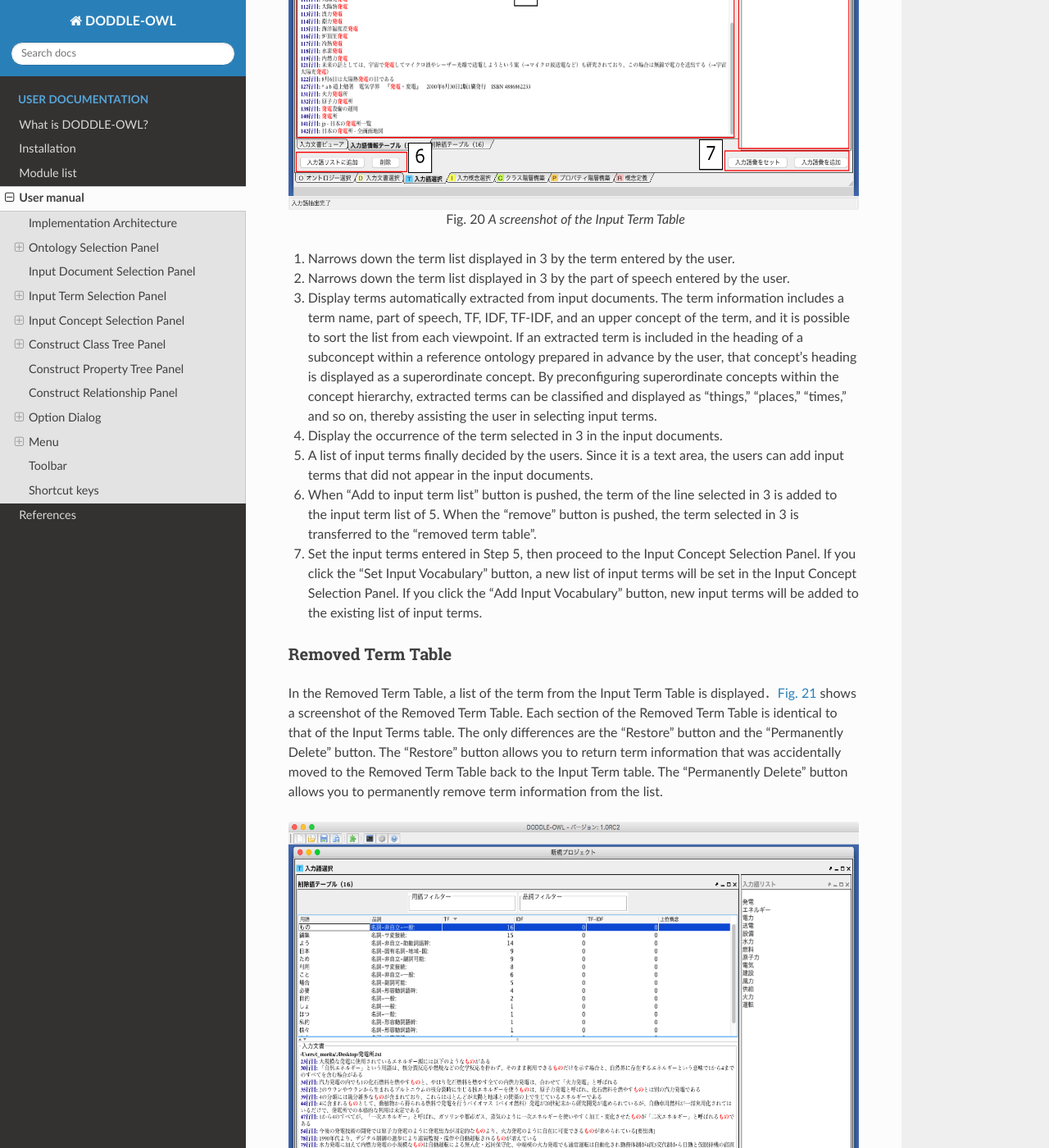
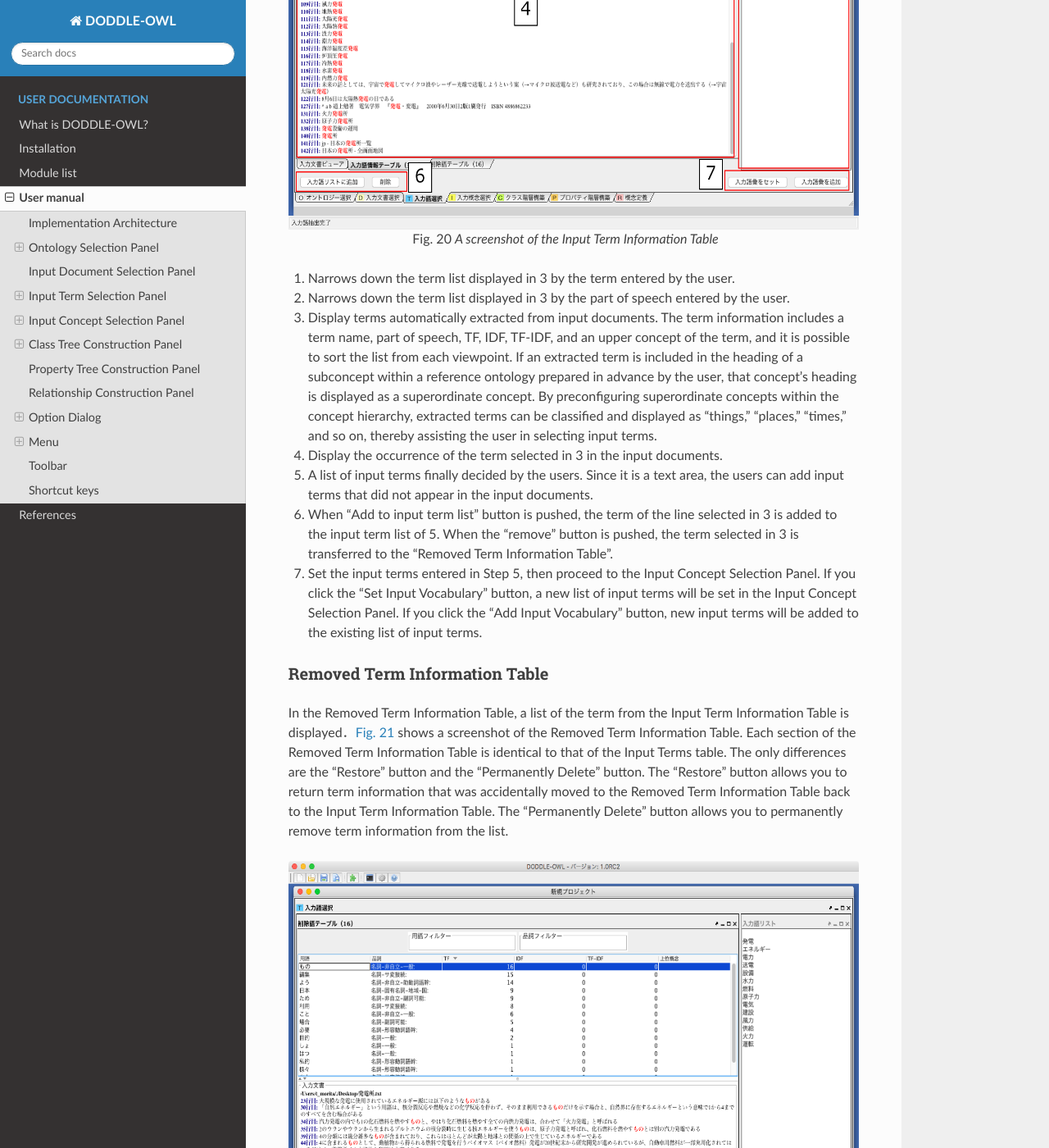
Before and after one commit to doddle-owl/doddle-owl-en-docs, a Sphinx documentation site: the page built from docs/source/user_manual.rst, in a window 1280 px wide and 1400 px high, scrolled down 10109 px. Shown: the whole window at 82% size. Built offline with Sphinx 7.4.7 and the Read the Docs theme 3.1.0, drawn with Linux system fonts in a browser that asks for light colours; some of the changed text lies outside the part shown.

Commit message:
update modules, references, user_manual

```diff
--- a/docs/source/modules.rst
+++ b/docs/source/modules.rst
@@ -210,7 +210,7 @@ For input terms that do not result in an exact match, the system applies morphol
 
 For example, consider the input term "rocket delivery system". If "rocket delivery system" does not produce an exact match, it is decomposed into "rocket," "delivery," and "system" via morphological analysis. The system first attempts to match "delivery system", and then "system". In this case, if "delivery system" is not found but "system" exists in the reference ontology, the concept for "system" is presented as a candidate meaning. The user then decides whether to define "rocket delivery system" as a hyponym of the "system" concept or as an alias for it.
 
-Input terms that do not match any concept in the reference ontology are categorized as undefined terms. In the ontology refinement module, the user manually defines their hierarchical relationships at appropriate positions within the taxonomy. Furthermore, even if an input term matches a concept in the reference ontology, a semantically equivalent concept may not exist. In such cases, by selecting "undefined terms" during selection, the term is categorized as an undefined term. As with unmatched terms, the user manually defines the hierarchical position for these terms later.
+Input terms that do not match any concept in the reference ontology are categorized as unmatched terms. In the ontology refinement module, the user manually defines their hierarchical relationships at appropriate positions within the taxonomy. Furthermore, even if an input term matches a concept in the reference ontology, a semantically equivalent concept may not exist. In such cases, by selecting "unmatched terms" during selection, the term is categorized as an unmatched term. As with unmatched terms, the user manually defines the hierarchical position for these terms later.
 
 Semi-automation of input concept selection
 ~~~~~~~~~~~~~~~~~~~~~~~~~~~~~~~~~~~~~~~~~~~~~~~~~~~~~~~~
--- a/docs/source/user_manual.rst
+++ b/docs/source/user_manual.rst
@@ -236,7 +236,7 @@ We describe the details of each part in :numref:`input-document-selection-panel`
 
 Input Term Selection Panel
 =================================
-The Input Term Selection Panel is composed of the Input Document Viewer, the Input Term Table, and the Removed Term Table. Each component will be described below.
+The Input Term Selection Panel is composed of the Input Document Viewer, the Input Term Information Table, and the Removed Term Information Table. Each component will be described below.
 
 Input Document Viewer
 --------------------------
@@ -258,39 +258,39 @@ In the Input Document Viewer, the user can select input terms while viewing the
 #. The users can manually add terms that could not be extracted. By selecting the range in 3 and right clicking on the mouse, the users can add terms manually as well. For added terms, a blue hyperlink is established in 3.
 #. Select a type (compound words, nouns, verbs, other parts of speech) of the term that makes a hyperlink to the content of the input document displayed in 3.
 
-Input Term Table
+Input Term Information Table
 ---------------------------------
-In the Input Term Table, it is possible to select input terms from terms automatically extracted from the input documents. :numref:`input-term-table` shows a screenshot of the Input Term Table. The details of eatch part of the Input Term Table are shown below.
+In the Input Term Information Table, it is possible to select input terms from terms automatically extracted from the input documents. :numref:`input-term-table` shows a screenshot of the Input Term Information Table. The details of eatch part of the Input Term Information Table are shown below.
 
 .. _input-term-table:
 .. figure:: figures/input-term-table.png
    :scale: 60 %
-   :alt: A screenshot of the Input Term Table
+   :alt: A screenshot of the Input Term Information Table
    :align: center
 
-   A screenshot of the Input Term Table
+   A screenshot of the Input Term Information Table
 
 #. Narrows down the term list displayed in 3 by the term entered by the user.
 #. Narrows down the term list displayed in 3 by the part of speech entered by the user.
 #. Display terms automatically extracted from input documents. The term information includes a term name, part of speech, TF, IDF, TF-IDF, and an upper concept of the term, and it is possible to sort the list from each viewpoint. If an extracted term is included in the heading of a subconcept within a reference ontology prepared in advance by the user, that concept’s heading is displayed as a superordinate concept. By preconfiguring superordinate concepts within the concept hierarchy, extracted terms can be classified and displayed as “things,” “places,” “times,” and so on, thereby assisting the user in selecting input terms.
 #. Display the occurrence of the term selected in 3 in the input documents.
 #. A list of input terms finally decided by the users. Since it is a text area, the users can add input terms that did not appear in the input documents.
-#. When "Add to input term list" button is pushed, the term of the line selected in 3 is added to the input term list of 5. When the "remove" button is pushed, the term selected in 3 is transferred to the "removed term table".
+#. When "Add to input term list" button is pushed, the term of the line selected in 3 is added to the input term list of 5. When the "remove" button is pushed, the term selected in 3 is transferred to the "Removed Term Information Table".
 #. Set the input terms entered in Step 5, then proceed to the Input Concept Selection Panel. If you click the "Set Input Vocabulary" button, a new list of input terms will be set in the Input Concept Selection Panel. If you click the "Add Input Vocabulary" button, new input terms will be added to the existing list of input terms.
 
 
-Removed Term Table
+Removed Term Information Table
 ------------------------------------
-In the Removed Term Table, a list of the term from the Input Term Table is displayed．:numref:`removed-term-table` shows a screenshot of the Removed Term Table. Each section of the Removed Term Table is identical to that of the Input Terms table. The only differences are the "Restore" button and the "Permanently Delete" button. The "Restore" button allows you to return term information that was accidentally moved to the Removed Term Table back to the Input Term table. The "Permanently Delete" button allows you to permanently remove term information from the list.
+In the Removed Term Information Table, a list of the term from the Input Term Information Table is displayed．:numref:`removed-term-table` shows a screenshot of the Removed Term Information Table. Each section of the Removed Term Information Table is identical to that of the Input Terms table. The only differences are the "Restore" button and the "Permanently Delete" button. The "Restore" button allows you to return term information that was accidentally moved to the Removed Term Information Table back to the Input Term Information Table. The "Permanently Delete" button allows you to permanently remove term information from the list.
 
 
 .. _removed-term-table:
 .. figure:: figures/removed-term-table.png
    :scale: 60 %
-   :alt: A screenshot of the Removed Term Table
+   :alt: A screenshot of the Removed Term Information Table
    :align: center
 
-   A screenshot of the Removed Term Table
+   A screenshot of the Removed Term Information Table
 
 Input Concept Selection Panel
 ==================================
@@ -403,21 +403,21 @@ The "Partial Match Options" in :numref:`input-concept-selection-panel-construct-
 Clicking the "Build Class Hierarchy" button at the right end of :numref:`input-concept-selection-panel-construct-concept-tree-option` builds only the class hierarchy in the class hierarchy construction panel, based on the hierarchy construction options described above. Clicking the "Build Class and Property Hierarchies" button builds both the class hierarchy and the property hierarchy in the class hierarchy construction panel and the property hierarchy construction panel respectively, based on the hierarchy construction options described above. In order to build both the class hierarchy and the property hierarchy, either the EDR General Dictionary or an OWL ontology containing a property hierarchy must be set as the reference ontology.
 
 
-Construct Class Tree Panel
+Class Tree Construction Panel
 =================================================
 :numref:`construct-class-tree-panel` shows the class hierarchy construction panel.
 
 .. _construct-class-tree-panel:
 .. figure:: figures/construct-class-tree-panel.png
    :scale: 60 %
-   :alt: Construct Class Tree Panel
+   :alt: Class Tree Construction Panel
    :align: center
 
-   Construct Class Tree Panel
+   Class Tree Construction Panel
 
 The following describes each component.
 
-#. **Undefined Term List**: A list of input terms that did not match any concept in the reference ontology. By selecting a term from the list and dragging and dropping it onto the "Is-a Hierarchy Panel", the undefined term can be added as a concept to the Is-a hierarchy.
+#. **Unmatched Term List**: A list of input terms that did not match any concept in the reference ontology. By selecting a term from the list and dragging and dropping it onto the "Is-a Hierarchy Panel", the unmatched term can be added as a concept to the Is-a hierarchy.
 #. **Concept Information Panel**: Displays the URI, preferred label (the label shown in the hierarchy), labels, descriptions, and concept change management information for the concept selected in the concept hierarchy. Labels and descriptions can be assigned language attributes, and can be added, edited, and deleted.
 #. **Concept Hierarchy Panel**: Comprises the Is-a hierarchy and the Has-a hierarchy. Concepts can be searched, added, deleted, and otherwise managed.
 #. **Concept Change Management Panel**: Displays lists of matching result analysis results, pruning result analysis results, and concepts involved in multiple inheritance; selecting an item in any list highlights the corresponding candidate location for correction in the Is-a hierarchy.
@@ -431,10 +431,10 @@ Concept Information Panel
 .. _construct-class-tree-panel-concept-info:
 .. figure:: figures/construct-class-tree-panel-concept-info.png
    :scale: 60 %
-   :alt: Construct Class Tree Panel: Concept Information Panel
+   :alt: Class Tree Construction Panel: Concept Information Panel
    :align: center
 
-   Construct Class Tree Panel: Concept Information Panel
+   Class Tree Construction Panel: Concept Information Panel
 
 The following describes each component of the Concept Information Panel.
 
@@ -451,10 +451,10 @@ Is-a and Has-a Hierarchy Panel
 .. _construct-class-tree-panel-isa-hasa-tree-panel:
 .. figure:: figures/construct-class-tree-panel-isa-hasa-tree-panel.png
    :scale: 60 %
-   :alt: Construct Class Tree Panel: Is-a and Has-a Hierarchy Panel
+   :alt: Class Tree Construction Panel: Is-a and Has-a Hierarchy Panel
    :align: center
 
-   Construct Class Tree Panel: Is-a and Has-a Hierarchy Panel
+   Class Tree Construction Panel: Is-a and Has-a Hierarchy Panel
 
 #. This is the area for searching concepts in the concept hierarchy. Entering a search keyword in the text field and clicking the "Search" button selects concepts that satisfy the search options. When multiple candidates exist, the "Next" button or the "Previous" button can be used to navigate to another candidate concept. The available search options include language, concept label, and concept description. When the "Exact Match Search" checkbox is checked, only concepts whose labels or descriptions exactly match the entered search keyword are retrieved. When the "Exact Match Search" checkbox is unchecked, a partial match search is performed, retrieving concepts whose labels or descriptions contain the search keyword as a substring. When the "URI Search" checkbox is checked, concept URIs are also included as search targets. When the "Case-Sensitive" checkbox is checked, searches against English labels or descriptions are performed in a case-sensitive manner.
 #. A toolbar available for editing the Is-a hierarchy and the Has-a hierarchy. The toolbar provides the same functionality as the popup menu shown in :numref:`construct-class-tree-panel-popup-menu`, which is displayed when a concept in the hierarchy is right-clicked with the mouse.
@@ -463,10 +463,10 @@ Is-a and Has-a Hierarchy Panel
 .. _construct-class-tree-panel-popup-menu:
 .. figure:: figures/construct-class-tree-panel-popup-menu.png
    :scale: 60 %
-   :alt: Construct Class Tree Panel: Popup menu
+   :alt: Class Tree Construction Panel: Popup menu
    :align: center
 
-   Construct Class Tree Panel: Popup menu
+   Class Tree Construction Panel: Popup menu
 
 :numref:`construct-class-tree-panel-popup-menu` shows the popup menu of the Is-a Hierarchy Panel. The main difference between the Is-a Hierarchy Panel and the Has-a Hierarchy Panel is that the Has-a Hierarchy Panel defines Has-a relationships using concepts defined in the Is-a Hierarchy Panel. In addition, the "Delete Concept" operation described below cannot be performed in the Has-a hierarchy.
 
@@ -475,10 +475,10 @@ DODDLE-OWL provides three types of concept deletion. "Delete Concept" deletes al
 .. _construct-class-tree-panel-node-icon:
 .. figure:: figures/construct-class-tree-panel-node-icon.png
    :scale: 60 %
-   :alt: Construct Class Tree Panel: Node icon
+   :alt: Class Tree Construction Panel: Node icon
    :align: center
 
-   Construct Class Tree Panel: Node icon
+   Class Tree Construction Panel: Node icon
 
 The classes in the Is-a Hierarchy Panel and the Has-a Hierarchy Panel of the class hierarchy construction panel are of four types, as shown in :numref:`construct-class-tree-panel-node-icon`.
 
@@ -489,10 +489,10 @@ Concept Drift Management Panel
 .. _construct-class-tree-panel-concept-drift-management-panel:
 .. figure:: figures/construct-class-tree-panel-concept-drift-management-panel.png
    :scale: 60 %
-   :alt: Construct Class Tree Panel: Concept Drift Management Panel
+   :alt: Class Tree Construction Panel: Concept Drift Management Panel
    :align: center
 
-   Construct Class Tree Panel: Concept Drift Management Panel
+   Class Tree Construction Panel: Concept Drift Management Panel
 
 The following describes each component of the Concept Change Management Panel.
 
@@ -500,42 +500,42 @@ The following describes each component of the Concept Change Management Panel.
 #. Displays the results of pruning result analysis as a list. The "Pruned Concept List" at the bottom of component 2 presents the concepts that were pruned during concept hierarchy construction — specifically, the concepts that lay between the selected concept and its superordinate concept. Clicking the "Pruning Result Analysis" button displays in the list those concepts from which more intermediate concepts were removed than the number specified in the text field to the left of the button. When it has been confirmed that a pruning result analysis result requires no correction, or after a correction has been made, clicking the "Confirm Pruning Result Analysis Result" button removes the selected item from the list. (The number of pruned concepts for the concept in question becomes zero.)
 #. Displays a list of concepts involved in multiple inheritance. Selecting an item from the list displays at the bottom of component 3 a list of nodes that are involved in multiple inheritance. Selecting one of these nodes navigates to the corresponding concept in the Is-a Hierarchy Panel and selects the node. Clicking the "Delete Link to Superordinate Concept" button removes the relationship between the selected concept and its superordinate concept.
 
-Construct Property Tree Panel
+Property Tree Construction Panel
 ========================================================
 :numref:`construct-property-tree-panel` shows the property hierarchy construction panel.
 
 .. _construct-property-tree-panel:
 .. figure:: figures/construct-property-tree-panel.png
    :scale: 60 %
-   :alt: Construct Property Tree Panel
+   :alt: Property Tree Construction Panel
    :align: center
 
-   Construct Property Tree Panel
+   Property Tree Construction Panel
 
 The majority of the components of the property hierarchy construction panel are the same as those of the class hierarchy construction panel. The difference is the presence of the Concept Definition Panel at  :numref:`construct-property-tree-panel`-1. When the EDR General Dictionary is specified as the general ontology and a property hierarchy is built, the Concept Definition Panel automatically defines the concepts that are in an agent or object relationship in the EDR Concept Description Dictionary as the domain and range respectively. It is also possible to reference the class hierarchy to add domains and ranges manually.
 
 .. _construct-property-tree-panel-node-icon:
 .. figure:: figures/construct-property-tree-panel-node-icon.png
    :scale: 60 %
-   :alt: Construct Property Tree Panel: Node icon
+   :alt: Property Tree Construction Panel: Node icon
    :align: center
 
-   Construct Property Tree Panel: Node icon
+   Property Tree Construction Panel: Node icon
 
 The properties in the Is-a Hierarchy Panel and the Has-a Hierarchy Panel of the property hierarchy construction panel are of four types, as shown in :numref:`construct-property-tree-panel-node-icon`.
 
 
-Construct Relationship Panel
+Relationship Construction Panel
 =============================================
 :numref:`construct-relationship-panel` shows a screenshot of the relationship construction panel.
 
 .. _construct-relationship-panel:
 .. figure:: figures/construct-relationship-panel.png
    :scale: 60 %
-   :alt: Construct Relationship Panel
+   :alt: Relationship Construction Panel
    :align: center
 
-   Construct Relationship Panel
+   Relationship Construction Panel
 
 The following describes each component of the relationship construction panel.
 
@@ -647,7 +647,7 @@ File menu
 
 * Open recent project
 * Open :math:`\rightarrow` Inut Term List
-* Open :math:`\rightarrow` Input Term Table
+* Open :math:`\rightarrow` Input Term Information Table
 * Open :math:`\rightarrow` Concept Definition
 * Open :math:`\rightarrow` Input Concept Selection Results
 * Open :math:`\rightarrow` Correspondence between input terms and concepts
@@ -660,7 +660,7 @@ File menu
   * Save the project of DODDLE-OWL with a name. Select the DODDLE project folder as the file format if the users want to check the intermediate result file being processed. If the users want to save it in one file, select the DODDLE project file (.ddl).
 
 * Save :math:`\rightarrow` Input Term List
-* Save :math:`\rightarrow` Input Term Table
+* Save :math:`\rightarrow` Input Term Information Table
 * Save :math:`\rightarrow` Concept Definition
 * Save :math:`\rightarrow` Input Concept Selection Results
 * Save :math:`\rightarrow` Correspondence between input terms and concepts
```
Also changed, not shown: other parts of docs/source/user_manual.rst (+1 -1 lines), docs/source/references.rst (+12 -12 lines).
